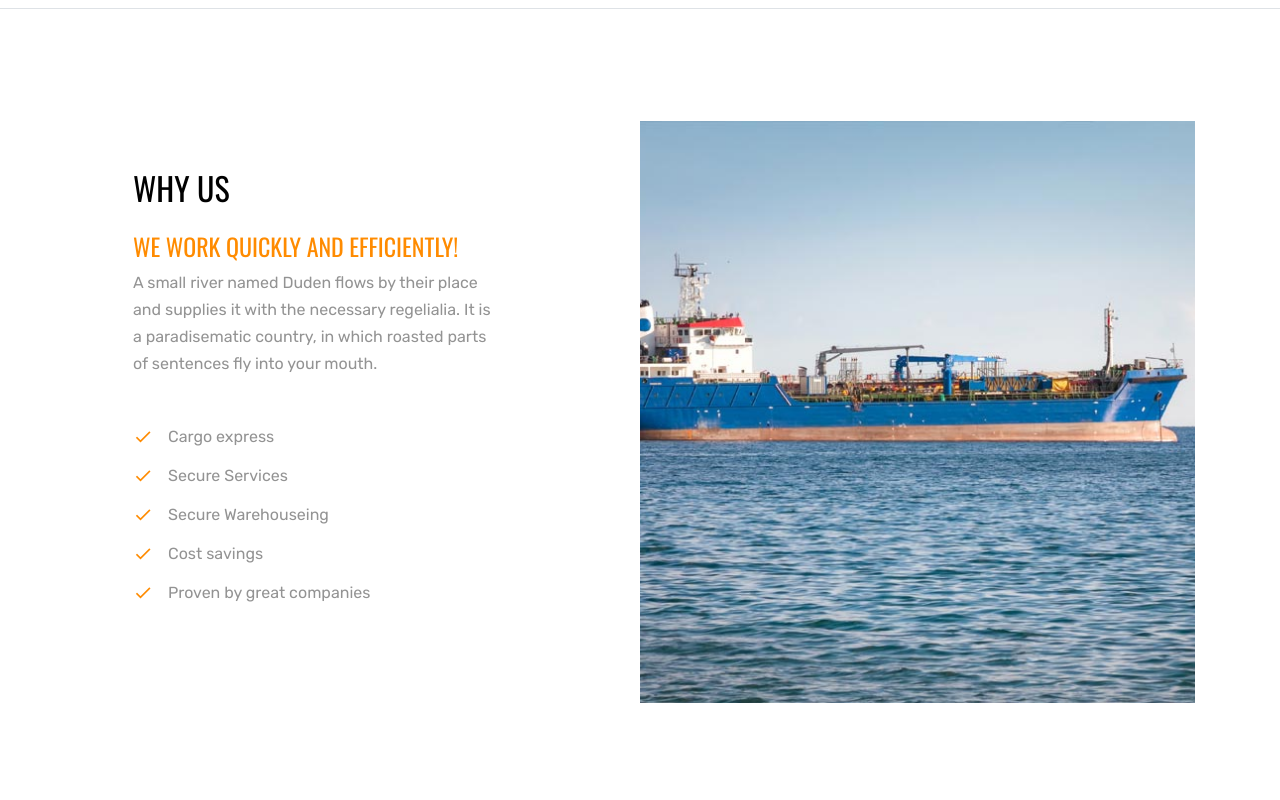
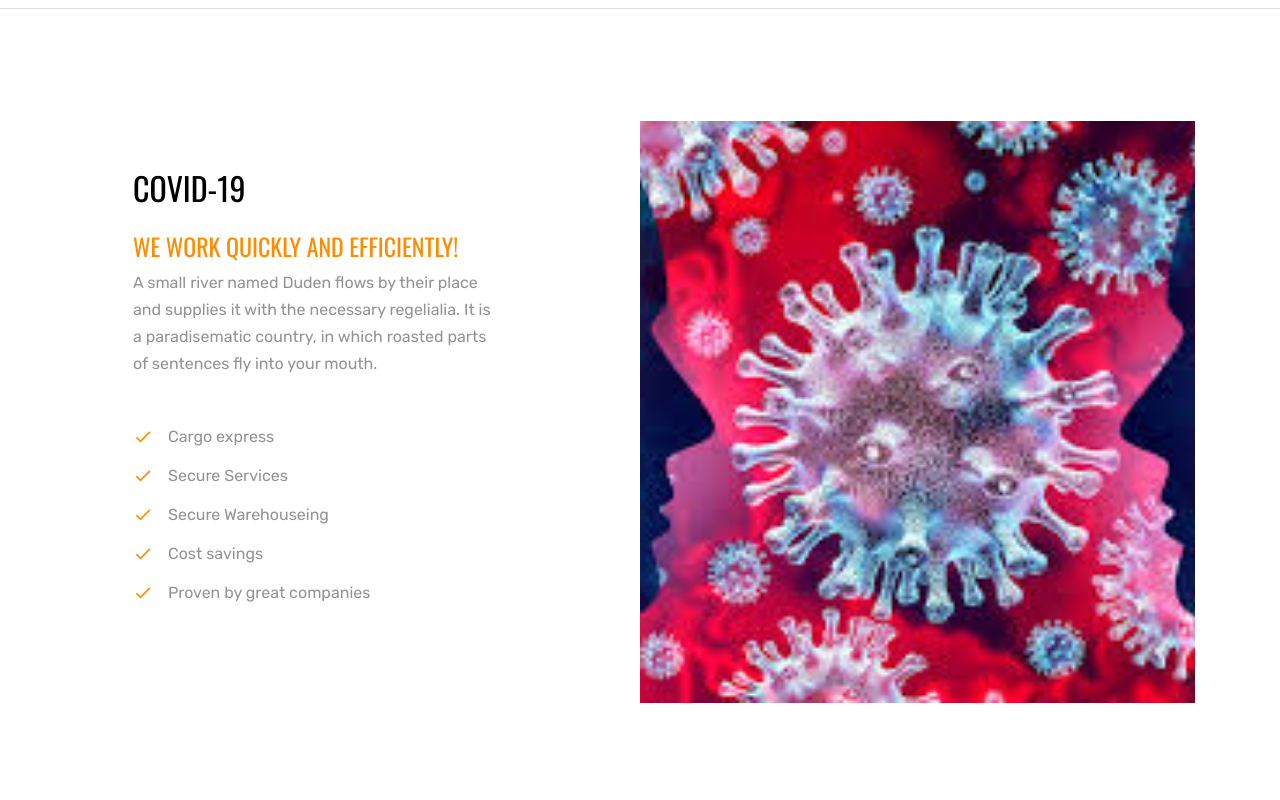
Before and after one commit to strikeshot/convirus, a plain HTML site: page index.html in a window 1280 px wide. Shown: the part 1320-2120 px from the top of the page. Drawn offline with nearby package versions, Linux system fonts and the light colour scheme; files whose address does not match are found by name.

Commit message:
Update index.html

```diff
--- a/index.html
+++ b/index.html
@@ -82,6 +82,7 @@
 
                 <ul class="site-menu main-menu js-clone-nav ml-auto d-none d-lg-block">
                   <li><a href="#home-section" class="nav-link">首頁</a></li>
+                  <li><a href="#why-us-section" class="nav-link">發源地</a></li>
                   <li><a href="#services-section" class="nav-link">出現的症狀</a></li>
 
 
@@ -102,7 +103,6 @@
                     </ul>
                   </li>
 
-                  <li><a href="#why-us-section" class="nav-link">Why Us</a></li>
 
                   <li><a href="#testimonials-section" class="nav-link">Testimonials</a></li>
                   <li><a href="#blog-section" class="nav-link">Blog</a></li>
@@ -166,13 +166,13 @@
         <div class="container">
           <div class="row d-flex no-gutters align-items-stretch">
 
-            <div class="col-12 col-lg-6 block__73422 order-lg-2" style="background-image: url('images/cargo_sea_small.jpg');" data-aos="fade-left" data-aos-delay="">
+            <div class="col-12 col-lg-6 block__73422 order-lg-2" style="background-image: url('images/下載.jpg');" data-aos="fade-left" data-aos-delay="">
             </div>
 
 
 
             <div class="col-lg-5 mr-auto p-lg-5 mt-4 mt-lg-0 order-lg-1" data-aos="fade-right" data-aos-delay="">
-              <h2 class="mb-4 text-black">Why Us</h2>
+              <h2 class="mb-4 text-black">COVID-19</h2>
               <h4 class="text-primary">We work quickly and efficiently!</h4>
               <p>A small river named Duden flows by their place and supplies it with the necessary regelialia. It is a paradisematic country, in which roasted parts of sentences fly into your mouth.</p>
 
```
